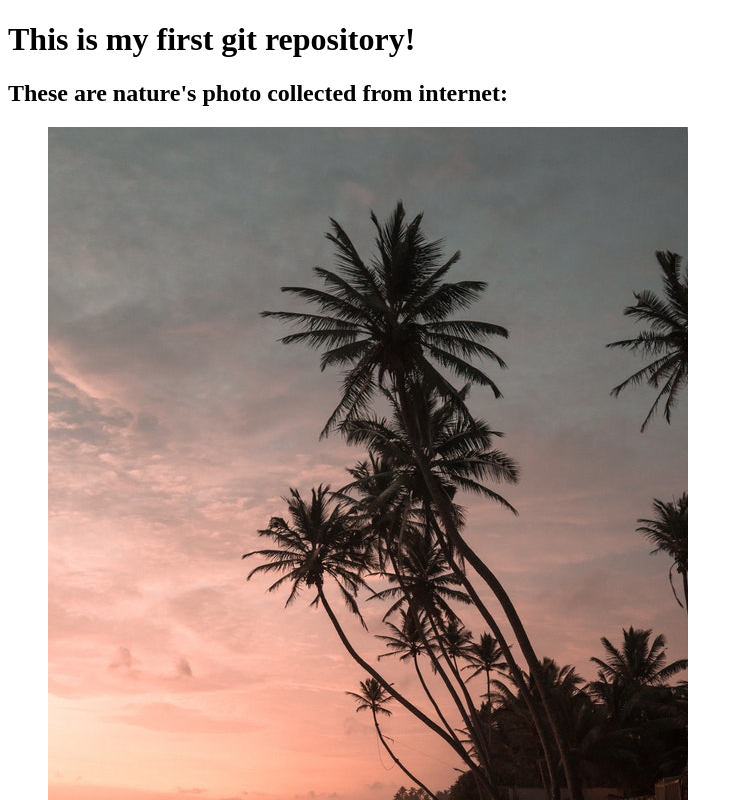
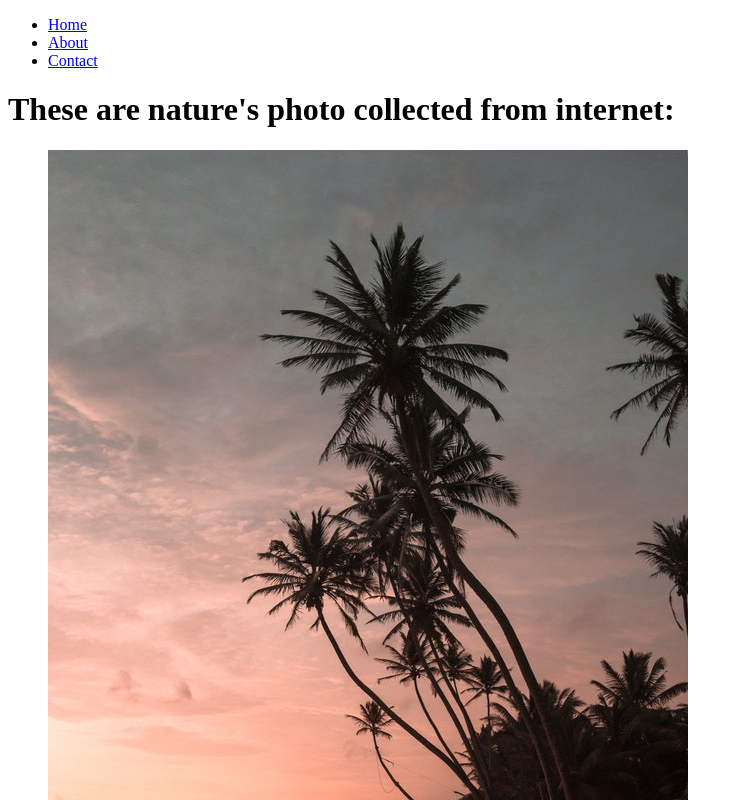
Before and after one commit to SujaTanvirAhmed/first-repo, a plain HTML site: page index.html in a window 1280 px wide. Shown: the top 800 px of the page, without its empty margins (0-743 px from the left). Drawn offline with Linux system fonts and the light colour scheme.

Commit message:
updated index.html

```diff
--- a/index.html
+++ b/index.html
@@ -7,8 +7,16 @@
         <title>Git First Repository</title>
     </head>
     <body>
-        <h1>This is my first git repository!</h1>
-        <h2>These are nature's photo collected from internet:</h2>
+        <header>
+            <nav>
+                <ul>
+                    <li><a href="#">Home</a></li>
+                    <li><a href="#">About</a></li>
+                    <li><a href="#">Contact</a></li>
+                </ul>
+            </nav>
+            <h1>These are nature's photo collected from internet:</h1>
+        </header>
         <div>
             <figure>
                 <img src="images/beach.jpg" alt="Beach with palm trees">
@@ -23,5 +31,8 @@
                 <figcaption>Mountains with river</figcaption>
             </figure>
         </div>
+        <footer>
+            Copyright &copy; 2021 by Suja Tanvir Ahmed
+        </footer>
     </body>
 </html>
```
